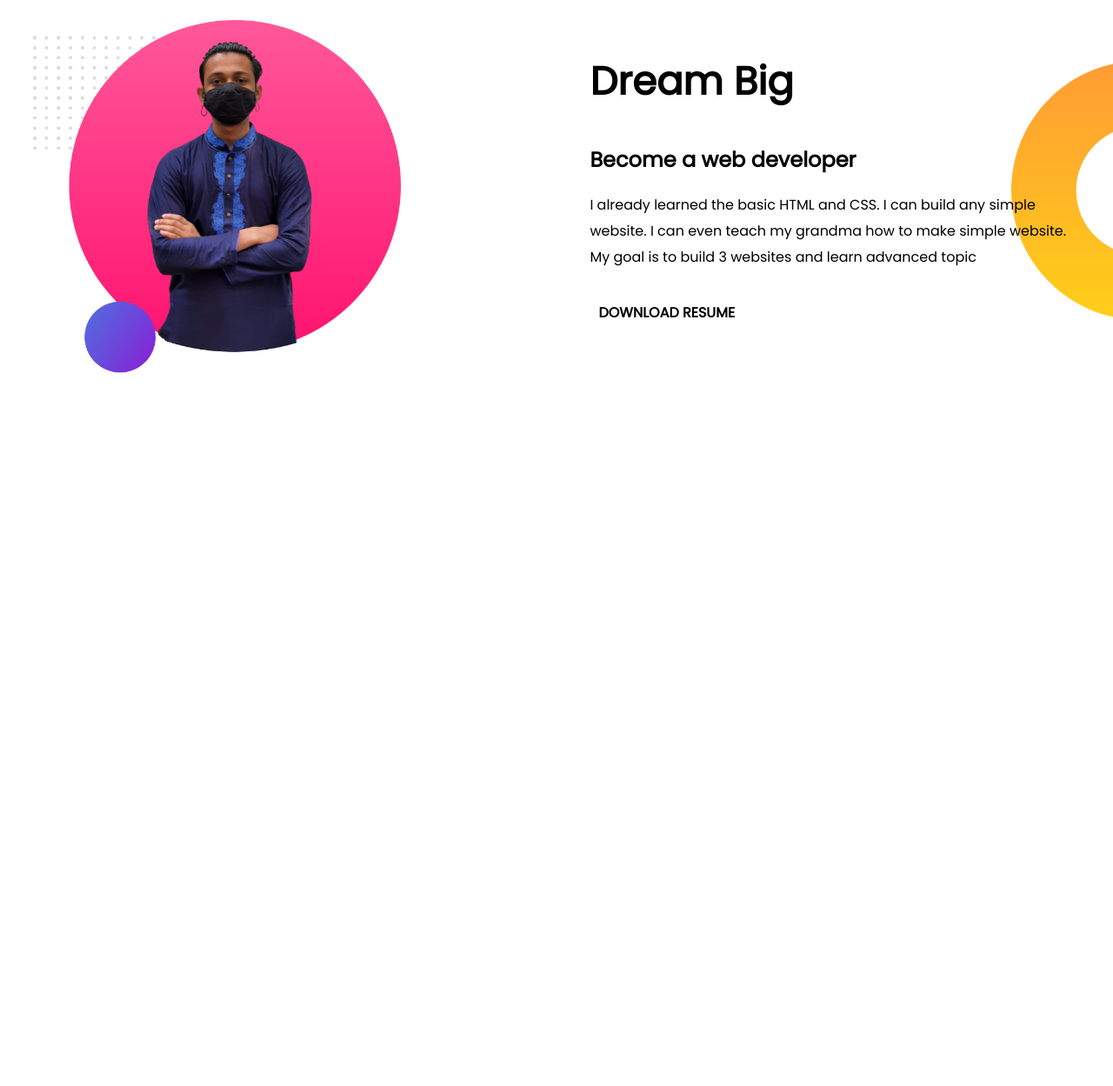
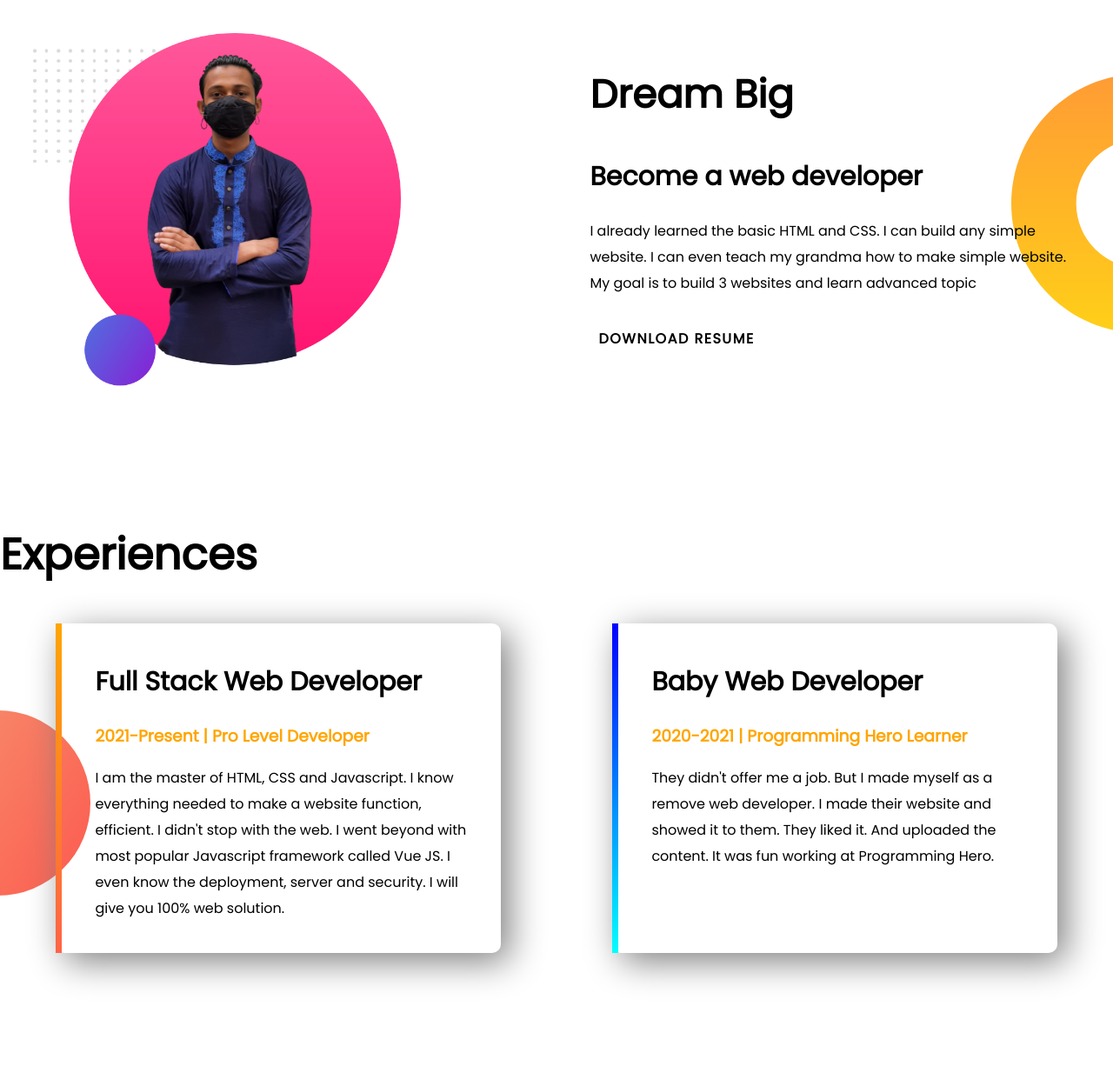
Before and after one commit to ashraful99-98/ashraful-porthfolio, a plain HTML site: page index.html in a window 1280 px wide. Shown: the part 719-1968 px from the top of the page at 87% size. Before the commit the page ends 1155 px from the top, so only its background shows below. Drawn offline with Linux system fonts and the light colour scheme.

Commit message:
experience added

```diff
--- a/index.html
+++ b/index.html
@@ -43,6 +43,26 @@
                     class="btn"></span>DOWNLOAD RESUME</a>
         </div>
     </section>
+    <section id="experience">
+        <h1>Experiences</h1>
+        <div class="myself-rl">
+            <div id="left" class="myself left">
+                <h2>Full Stack Web Developer</h2>
+                <h3>2021-Present | Pro Level Developer</h3>
+                <p>I am the master of HTML, CSS and Javascript. I know everything needed to make a website function,
+                    efficient. I didn't stop with the web. I went beyond with most popular Javascript framework called
+                    Vue
+                    JS. I even know the deployment, server and security. I will give you 100% web solution.</p>
+            </div>
+            <div id="right" class="myself left">
+                <h2>Baby Web Developer</h2>
+                <h3>2020-2021 | Programming Hero Learner</h3>
+                <p>They didn't offer me a job. But I made myself as a remove web developer. I made their website and
+                    showed
+                    it to them. They liked it. And uploaded the content. It was fun working at Programming Hero.</p>
+            </div>
+        </div>
+    </section>
 </body>
 
 </html>
--- a/style.css
+++ b/style.css
@@ -34,7 +34,8 @@ body{
     text-decoration: none;
     margin: 20px 0;
     border-radius: 25px;
-    font-weight: bold;
+    font-weight: 700;
+    letter-spacing: 1.5px;
     border: 2px solid orange;
     background: transparent;
     color: #000;
@@ -69,3 +70,43 @@ body{
     background-position:right;
     margin-top: 150px;
 }
+#experience{
+    background-image: url('./image/exp-bg.png');
+    background-repeat: no-repeat;
+    background-position: left;
+    padding-bottom: 150px;;
+    margin-top: 150px;
+    margin-bottom: 30px;
+}
+#experience h1{
+   font-size: 50px;
+}
+h2{
+    font-size: 30px;
+}
+.myself-rl{
+    display: flex;
+}
+.myself-rl h1{
+    font-size: 45px;
+}
+.myself-rl h3{
+    color: orange;
+}
+.left{
+    width: 40%;
+    margin-right: 5%;
+    margin-left: 5%;
+    border-radius: 10px;
+    box-shadow: 10px 10px 40px gray;
+}
+#left{
+    border-left: 7px solid;
+    border-image: linear-gradient(orange, tomato);
+    border-image-slice: 1;
+}
+#right{
+    border-left: 7px solid;
+    border-image: linear-gradient(blue, cyan);
+    border-image-slice: 1;
+}
```
